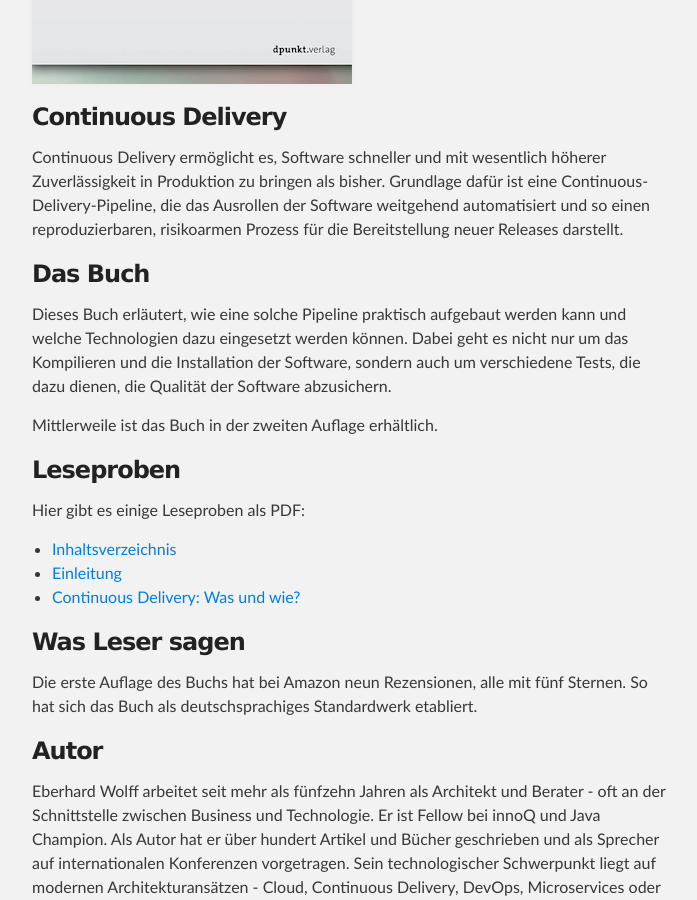
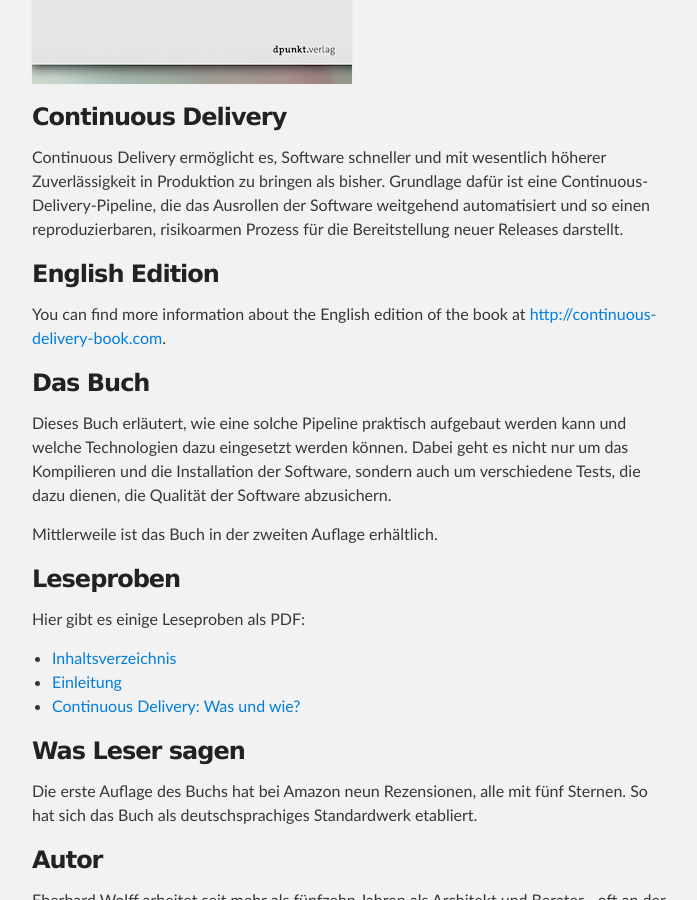
Before and after one commit to ewolff/continuous-delivery-buch.de, a Jekyll site: the page built from index.md, in a window 1280 px wide and 900 px high, scrolled down 643 px. Shown: the whole window, without its empty margins (288-985 px from the left). Built offline with Jekyll 4.4.1, drawn with Linux system fonts in a browser that asks for light colours.

Commit message:
Add link to English edition

```diff
--- a/index.md
+++ b/index.md
@@ -14,6 +14,11 @@ bisher. Grundlage dafür ist eine Continuous-Delivery-Pipeline, die das
 Ausrollen der Software weitgehend automatisiert und so einen
 reproduzierbaren, risikoarmen Prozess für die Bereitstellung neuer
 Releases darstellt.
+
+### English Edition
+
+You can find more information about the English edition of the book at
+<http://continuous-delivery-book.com>.
 
 ### Das Buch
 
```
Also changed, not shown: links.md (+1 -1 lines).
